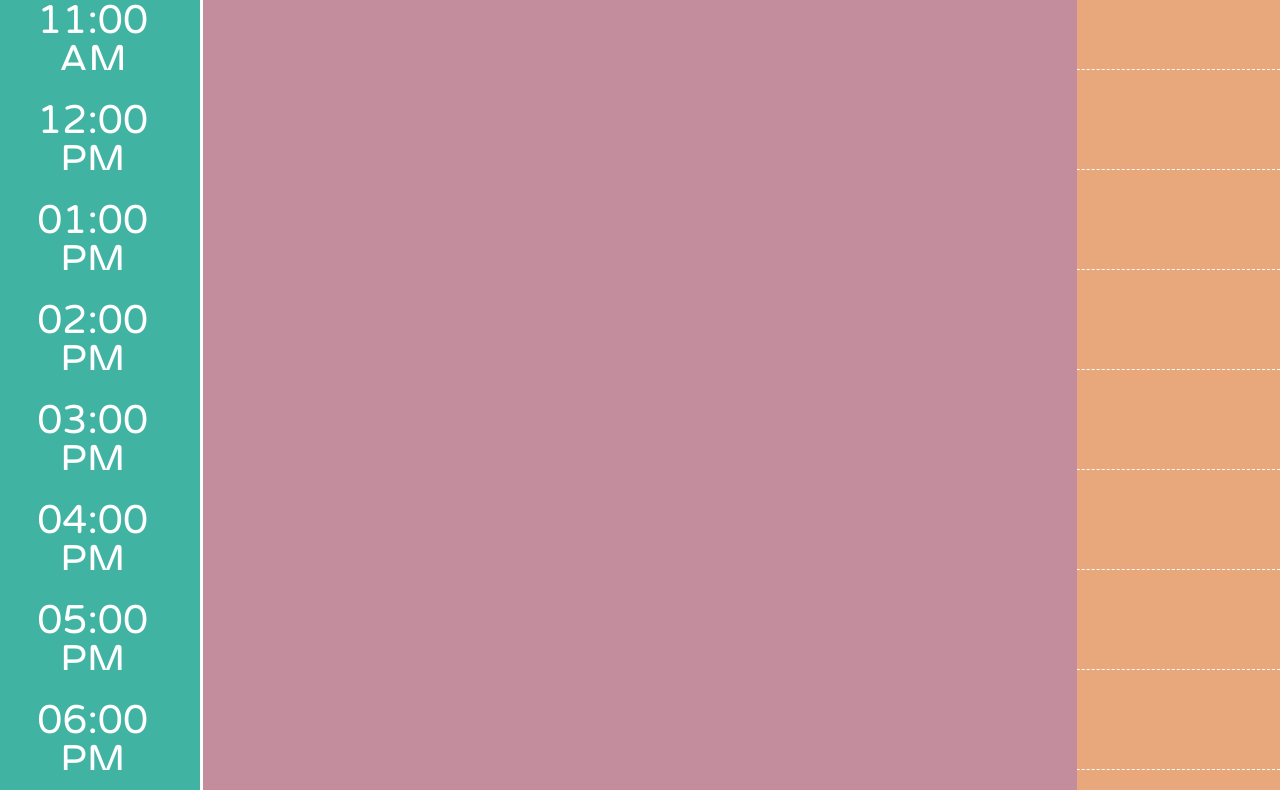
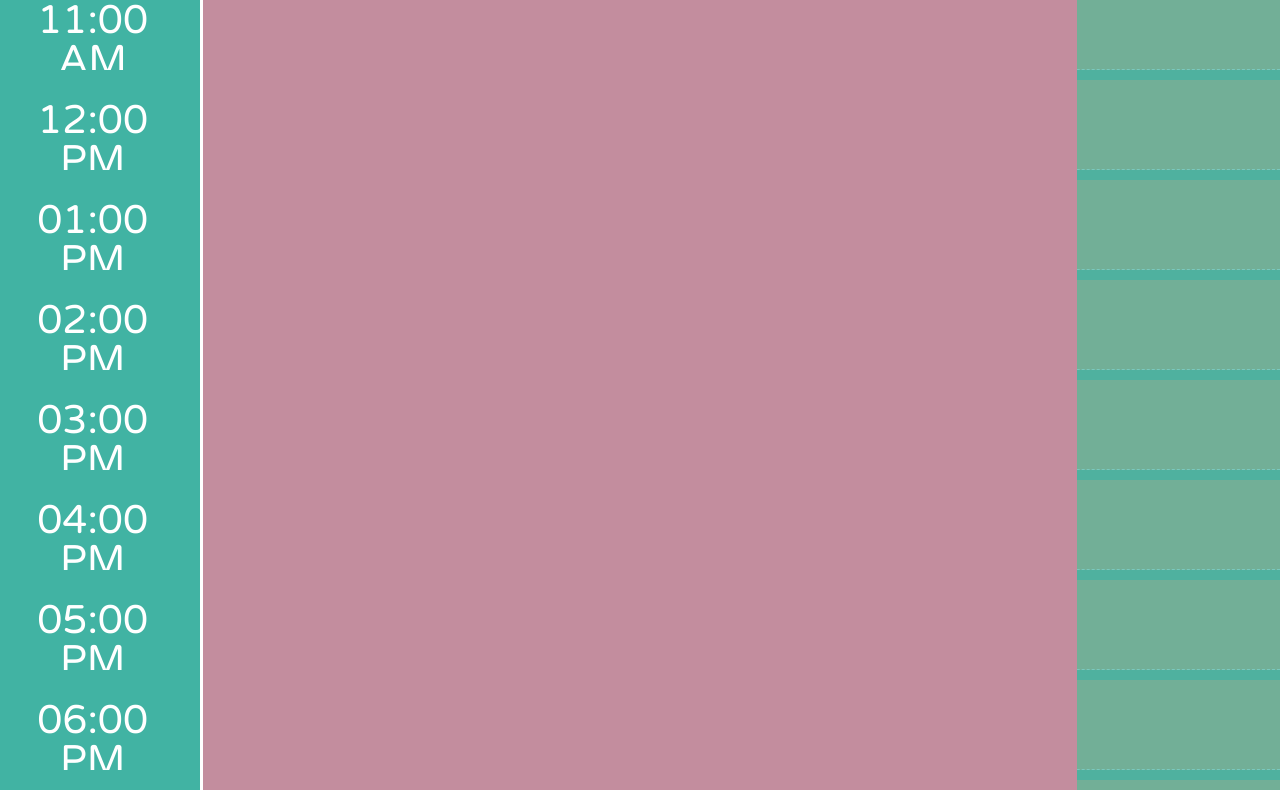
Before and after one commit to eccentricality/workDay, a plain HTML site: page schedulerBody.html in a window 1280 px wide. Shown: the part 792-1582 px from the top of the page. Drawn offline with nearby package versions, Linux system fonts and the light colour scheme.

Commit message:
generated save button and styled it along with further styling for data form

```diff
--- a/assets/scheduler.js
+++ b/assets/scheduler.js
@@ -139,6 +139,7 @@ todaysTimes.forEach(function(thisTime) {
     todaysPlans.attr('id', thisTime.id);
     schedulerInfo.append(todaysPlans);
 
+    // assesses current time status compared to actual time from moment
     if (thisTime.actualTime < moment().format('HH')) {
         todaysPlans.attr({'class': 'past'});
     }
@@ -149,12 +150,10 @@ todaysTimes.forEach(function(thisTime) {
         todaysPlans.attr({'class': 'future'});
     }
 
+    // create a save button to store data into local storage
+    let saveInformation = $('<i class="far fa-save fa-lg"></i>')
+    let saveButton = $('<button>').attr({'class': 'col-md-2 saveButton'});
 
-    timeRow.append(schedulerTime, schedulerInfo);
-
+    saveButton.append(saveInformation);
+    timeRow.append(schedulerTime, schedulerInfo, saveButton);
 })
-
-// function to save notes to local storage to be called back
-// function saveNotes() {
-//     localStorage.setItem('todaysNotes', JSON.stringify(todaysNotes));
-// }
--- a/assets/style.css
+++ b/assets/style.css
@@ -108,6 +108,11 @@ textarea {
     padding: 15px;
 }
 
+textarea:hover {
+    cursor: pointer;
+    box-shadow: 1px 2px 2px 1px black;
+}
+
 /* styling for schedule time */
 .scheduleTime {
     background-color: var(--cnbAqua);
@@ -135,3 +140,17 @@ textarea {
     background-color: var(--cnbPink);
     color: black;
 }
+
+/* styling for save button */
+.saveButton {
+    background-color: var(--cnbAqua);
+    color: white;
+    border: none;
+    opacity: .7;
+}
+
+.saveButton:hover {
+    opacity: 1;
+    transition: opacity .2s ease-in-out;
+    box-shadow: 0px 1px 1px 1px white;
+}
```
